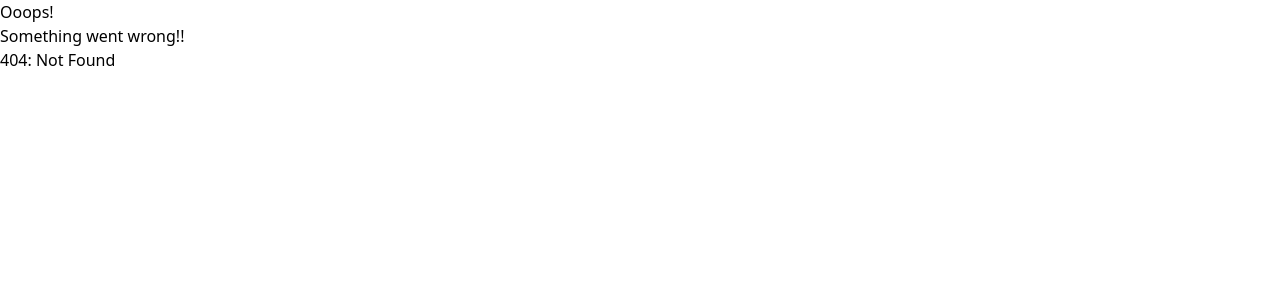
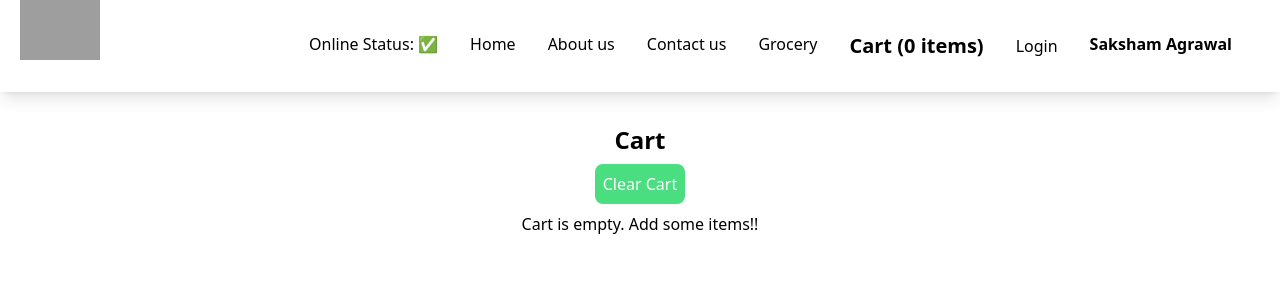
Before and after one commit to Sakshamsaks/React, a React (Vite) app: page /cart in a window 1280 px wide. Before the commit this address had no page. Shown: the top 300 px of the page. Built offline with nearby package versions, Linux system fonts and the light colour scheme; grey boxes are pictures that could not be loaded.

Commit message:
Learing about Redux Toolkit.

```diff
--- a/package.json
+++ b/package.json
@@ -19,9 +19,11 @@
     "tailwindcss": "^3.4.4"
   },
   "dependencies": {
+    "@reduxjs/toolkit": "^2.2.5",
     "react": "^18.3.1",
     "react-dom": "^18.3.1",
     "react-intersection-observer": "^9.10.3",
+    "react-redux": "^9.1.2",
     "react-router-dom": "^6.23.1"
   },
   "browsersList": [
--- /dev/null
+++ b/src/components/Cart.js
@@ -0,0 +1,31 @@
+import { useDispatch, useSelector } from "react-redux";
+import ItemList from "./ItemList";
+import { clearCart } from "../utils/cartSlice";
+
+const Cart=()=>{
+
+    const cartItems = useSelector((store)=>store.cart.items);
+
+    const dispatch=useDispatch();
+
+    const handleClearCart=()=>{
+        dispatch(clearCart());
+    }
+
+    return (
+        <div className="text-center m-4 p-4">
+            <h1 className="text-2xl font-bold">Cart</h1>
+            <div className="w-6/12 m-auto">
+                <button className="p-2 m-2 bg-green-400 rounded-lg text-white"
+                    onClick={handleClearCart}
+                >
+                    Clear Cart
+                </button>
+                {cartItems.length===0 && <h1>Cart is empty. Add some items!!</h1>}
+                <ItemList items={cartItems} />
+            </div>
+        </div>
+    );
+};
+
+export default Cart;
--- a/src/components/Header.js
+++ b/src/components/Header.js
@@ -3,13 +3,17 @@
 import { Link } from "react-router-dom";
 import useOnlineStatus from "../utils/useOnlineStatus";
 import UserContext from "../utils/UserContext";
+import { useSelector } from "react-redux";
 
 const Header =() =>{
 
     const [btnNameReact,setBtnNameReact]= useState("Login");
+
     const onlineStatus = useOnlineStatus();
 
     const {loggedInUser}=useContext(UserContext);
+
+    const cartItems=useSelector((store)=>store.cart.items);
 
     return (
         <div className="sticky top-0 z-50 flex justify-between shadow-lg bg-white">
@@ -33,7 +37,9 @@
                     <li className="px-4 hover:text-orange-400">
                         <Link to="/grocery">Grocery</Link>
                     </li>
-                    <li className="px-4 hover:text-orange-400">Cart</li>
+                    <li className="px-4 hover:text-orange-400 text-xl font-bold">
+                        <Link to="/cart">Cart ({cartItems.length} items)</Link>
+                    </li>
                     <button className="login px-4 hover:text-orange-400"
                         onClick={()=>{
                             btnNameReact==="Login" ? setBtnNameReact("Logout") : setBtnNameReact("Login");
--- a/src/components/itemList.js
+++ b/src/components/itemList.js
@@ -1,6 +1,15 @@
+import { useDispatch } from "react-redux";
 import { CDN_URL } from "../utils/contants";
+import { addItem } from "../utils/cartSlice";
 
 const ItemList=({items})=>{
+
+    const dispatch=useDispatch();
+
+    const handleAddItem = (item) =>{
+        dispatch(addItem(item));
+    };
+
     return <div>
         <div>
             {items.map(item=>
@@ -16,7 +25,11 @@
 
                     <div className="w-3/12 p-4">
                         <div className="absolute">
-                        <button className="p-2 bg-white shadow-lg rounded-lg text-green-600 font-bold">Add</button>
+                        <button className="p-2 bg-white shadow-lg rounded-lg text-green-600 font-bold"
+                            onClick={()=>handleAddItem(item)}
+                        >
+                            Add+
+                        </button>
                         </div>
                         <img src={CDN_URL+item.card.info.imageId}  />
 
--- /dev/null
+++ b/src/utils/appStore.js
@@ -0,0 +1,10 @@
+import { configureStore } from "@reduxjs/toolkit";
+import cartReducer from "./cartSlice";
+
+const appStore=configureStore({
+    reducer : {
+        cart:cartReducer,
+    },
+});
+
+export default appStore;
--- /dev/null
+++ b/src/utils/cartSlice.js
@@ -0,0 +1,23 @@
+import { createSlice } from "@reduxjs/toolkit";
+
+const cartSlice=createSlice({
+    name: 'cart',
+    initialState:{
+        items:[],
+    },
+    reducers:{
+        addItem: (state, action) => {
+            state.items.push(action.payload);
+        },
+        removeItem: (state, action) =>{
+            state.items.pop();
+        },
+        clearCart: (state) => {
+            state.items.length=0;
+        }
+    }
+});
+
+export const {addItem, removeItem, clearCart}=cartSlice.actions;
+
+export default cartSlice.reducer;
```
Also changed, not shown: src/App.js (+9 -1 lines), 1 other file (tests, documents, lock files or other folders).
